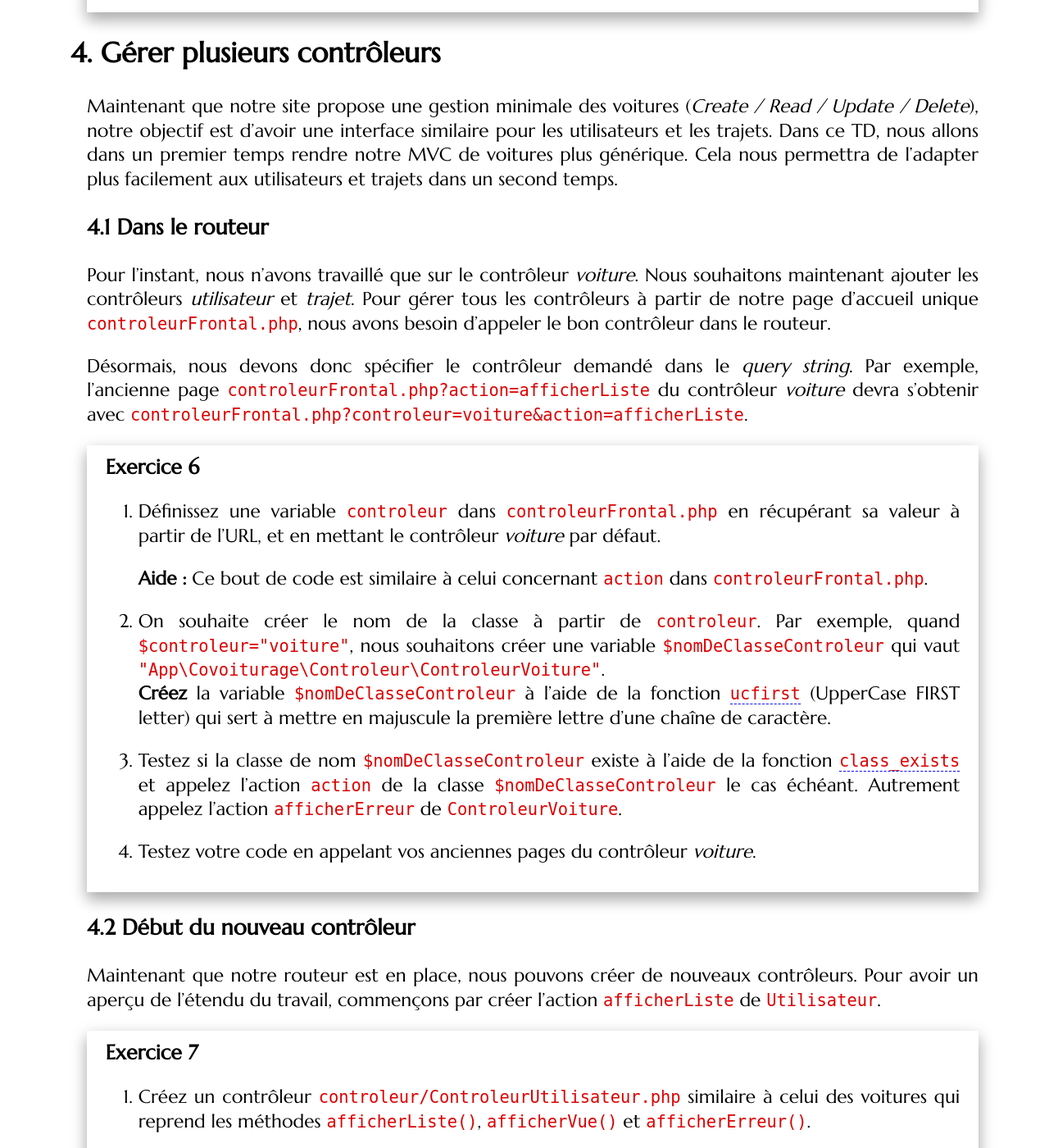
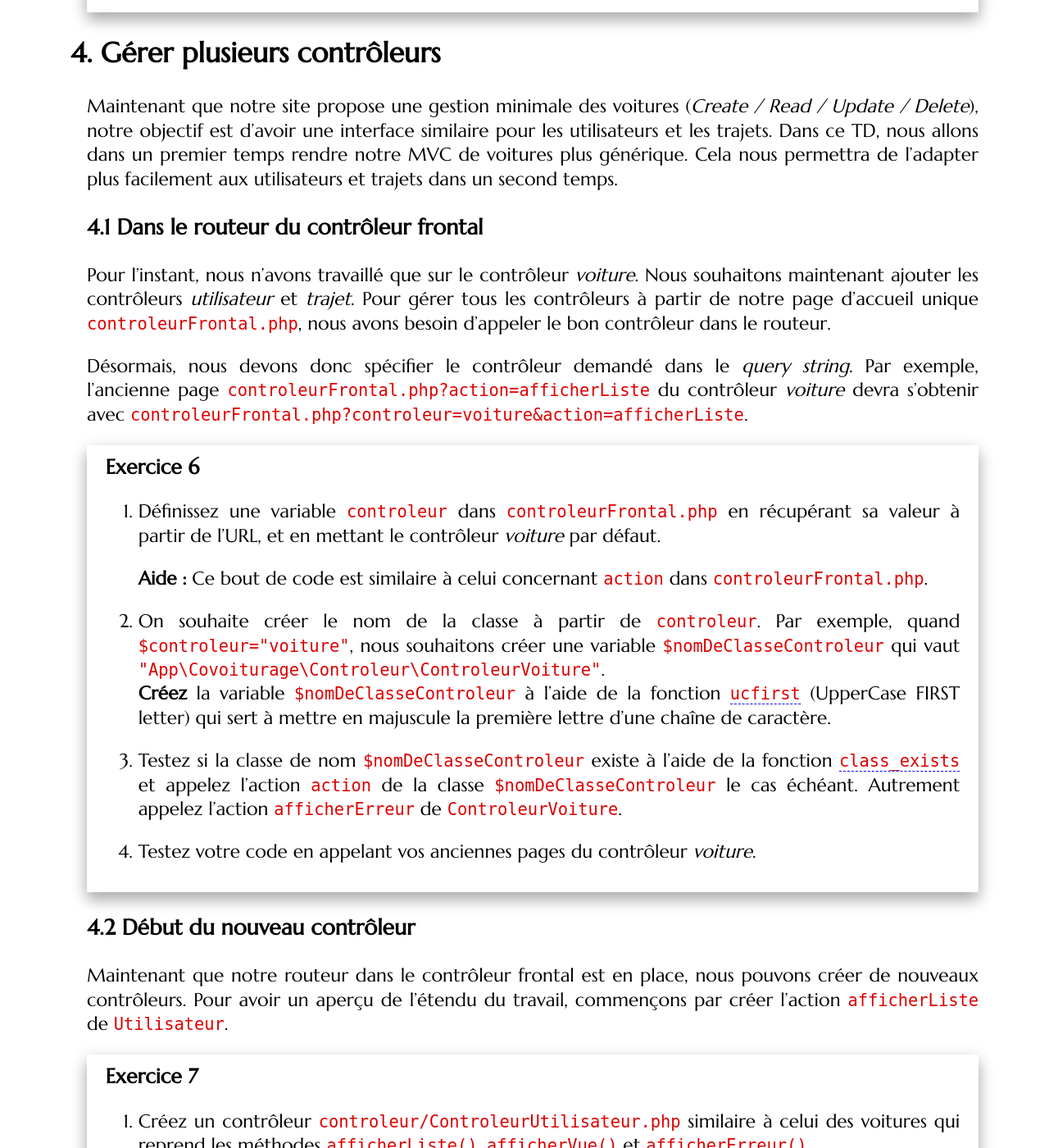
Before and after one commit to romainlebreton/R3.01-DeveloppementWeb, a Jekyll site: the page built from tutorials/tutorial6.md, in a window 1280 px wide and 1400 px high, scrolled down 7553 px. Shown: the whole window at 82% size. Built offline with Jekyll 4.4.1, drawn with Linux system fonts in a browser that asks for light colours; some web fonts are replaced.

Commit message:
routeur → contrôleur frontal

```diff
--- a/tutorials/tutorial6.md
+++ b/tutorials/tutorial6.md
@@ -334,7 +334,7 @@ pour les utilisateurs et les trajets. Dans ce TD, nous allons dans un premier
 temps rendre notre MVC de voitures plus générique. Cela nous permettra de
 l'adapter plus facilement aux utilisateurs et trajets dans un second temps.
 
-### Dans le routeur
+### Dans le routeur du contrôleur frontal
 
 Pour l'instant, nous n'avons travaillé que sur le contrôleur *voiture*. Nous
 souhaitons maintenant ajouter les contrôleurs *utilisateur* et *trajet*. Pour
@@ -372,9 +372,9 @@ valeur à partir de l'URL, et en mettant le contrôleur *voiture* par défaut.
 
 ### Début du nouveau contrôleur
 
-Maintenant que notre routeur est en place, nous pouvons créer de nouveaux
-contrôleurs. Pour avoir un aperçu de l'étendu du travail, commençons par créer
-l'action `afficherListe` de `Utilisateur`.
+Maintenant que notre routeur dans le contrôleur frontal est en place, nous
+pouvons créer de nouveaux contrôleurs. Pour avoir un aperçu de l'étendu du
+travail, commençons par créer l'action `afficherListe` de `Utilisateur`.
 
 <div class="exercise">
 
```
